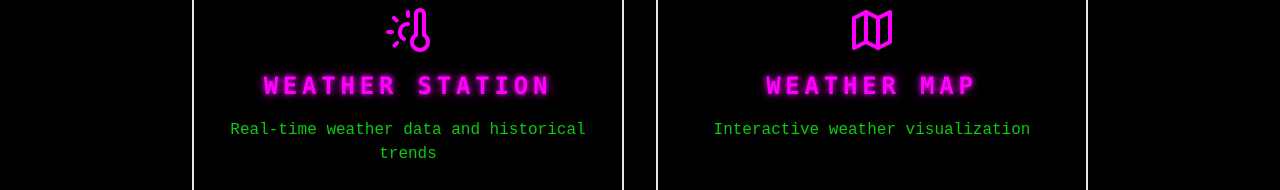
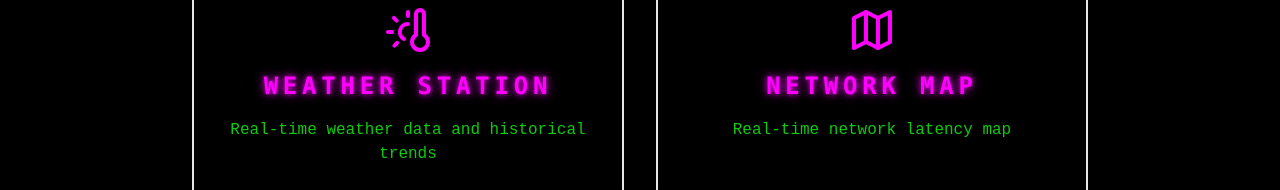
Before and after one commit to HawaiianNinja/andrewjohnhopkins.com, a React (Vite) app: page / in a window 1280 px wide. Shown: the part 362-552 px from the top of the page. Built offline with nearby package versions, Linux system fonts and the light colour scheme.

Commit message:
Fix names

```diff
--- a/src/pages/Home.tsx
+++ b/src/pages/Home.tsx
@@ -40,10 +40,10 @@ const Home: React.FC = () => {
           <div className="flex flex-col items-center space-y-4">
             <Map size={48} className="retro-text-pink group-hover:retro-text-cyan transition-colors" />
             <h2 className="text-2xl font-bold tracking-[0.2em] retro-text-pink group-hover:retro-text-cyan transition-colors">
-              WEATHER MAP
+              NETWORK MAP
             </h2>
             <p className="text-center opacity-80 group-hover:retro-text-cyan transition-colors">
-              Interactive weather visualization
+              Real-time network latency map
             </p>
           </div>
         </Link>
--- a/src/pages/Map.tsx
+++ b/src/pages/Map.tsx
@@ -105,7 +105,7 @@ const Map: React.FC = () => {
                 <circle
                   cx={airport.coordinates[0]}
                   cy={airport.coordinates[1]}
-                  r={4}
+                  r={3}
                   fill="var(--neon-text)"
                   style={{
                     filter: `
```
